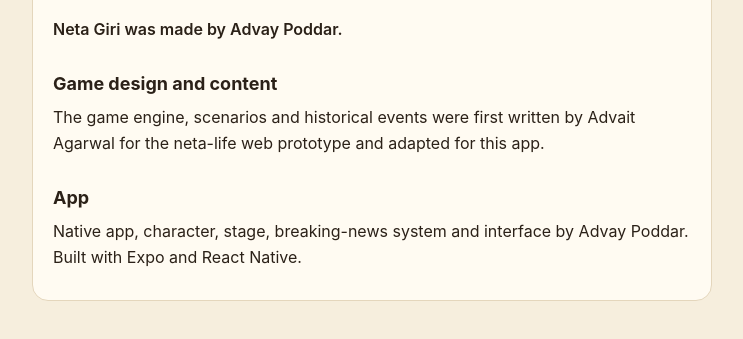
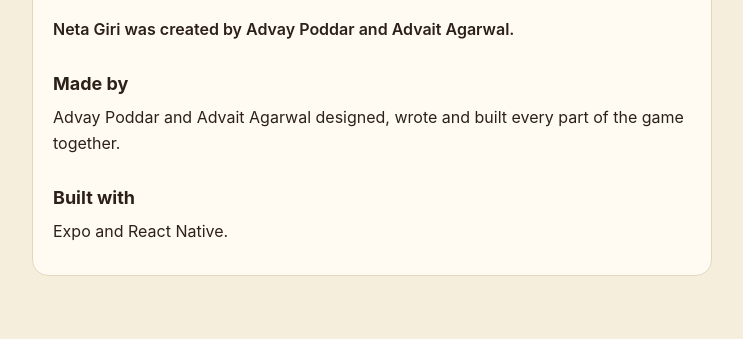
Before and after one commit to killerT477/neta-live, a plain HTML site: page credits.html in a window 1280 px wide. Shown: the part 177-516 px from the top of the page, without its empty margins (268-1011 px from the left). Drawn offline with Linux system fonts and the light colour scheme.

Commit message:
Update credits.html: shared credits

```diff
--- a/credits.html
+++ b/credits.html
@@ -13,9 +13,9 @@ p{margin:0 0 10px} .card{background:var(--card);border:1px solid var(--line);bor
 </style></head><body><main>
 <nav><a href="index.html">Neta Giri</a><a href="satire.html">This is satire</a><a href="privacy.html">Privacy Policy</a><a href="terms.html">Terms of Use</a><a href="credits.html">Credits</a></nav>
 <div class="card"><h1>Credits</h1><p class="meta">Last updated 3 November 2026</p>
-<p class="intro">Neta Giri was made by Advay Poddar.</p>
-<h2>Game design and content</h2>
-<p>The game engine, scenarios and historical events were first written by Advait Agarwal for the neta-life web prototype and adapted for this app.</p>
-<h2>App</h2>
-<p>Native app, character, stage, breaking-news system and interface by Advay Poddar. Built with Expo and React Native.</p></div>
+<p class="intro">Neta Giri was created by Advay Poddar and Advait Agarwal.</p>
+<h2>Made by</h2>
+<p>Advay Poddar and Advait Agarwal designed, wrote and built every part of the game together.</p>
+<h2>Built with</h2>
+<p>Expo and React Native.</p></div>
 </main></body></html>
```
